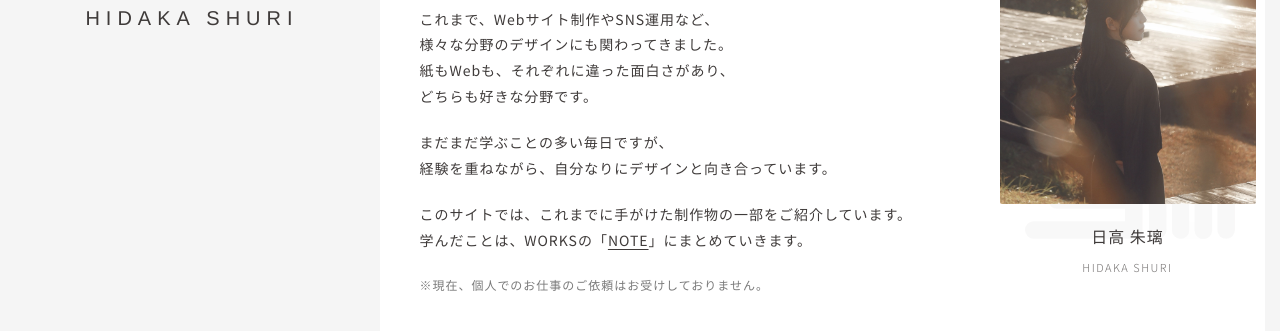
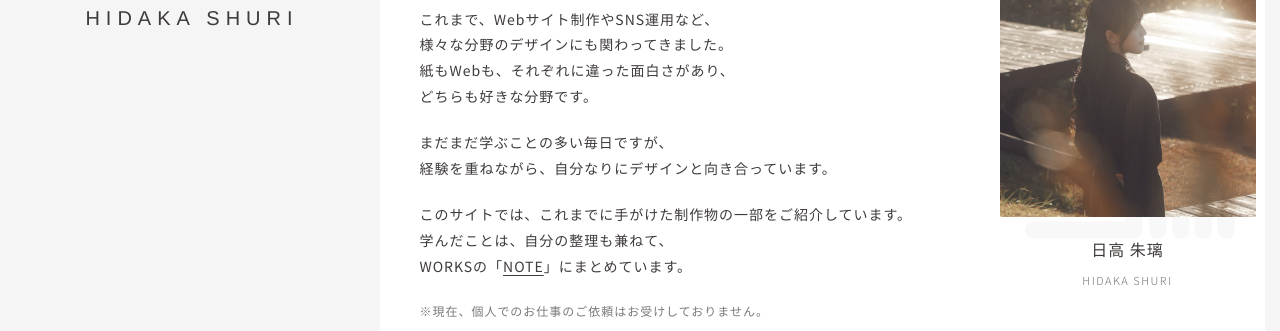
Before and after one commit to Shuri2525/shuri-portfolio, a plain HTML site: page about.html in a window 1280 px wide. Shown: the part 436-767 px from the top of the page. Drawn offline with Linux system fonts and the light colour scheme.

Commit message:
自己紹介文のNOTEの説明を修正
Co-Authored-By: Claude Opus 5.5 <noreply@anthropic.com>

```diff
--- a/about.html
+++ b/about.html
@@ -102,7 +102,8 @@
 
 <p>
 このサイトでは、これまでに手がけた制作物の一部をご紹介しています。<br>
-学んだことは、WORKSの「<a href="./works.html?cat=note">NOTE</a>」にまとめていきます。
+学んだことは、自分の整理も兼ねて、<br>
+WORKSの「<a href="./works.html?cat=note">NOTE</a>」にまとめています。
 </p>
 
 <p class="about-note">
```
Also changed, not shown: sp/about.html (+2 -2 lines).
